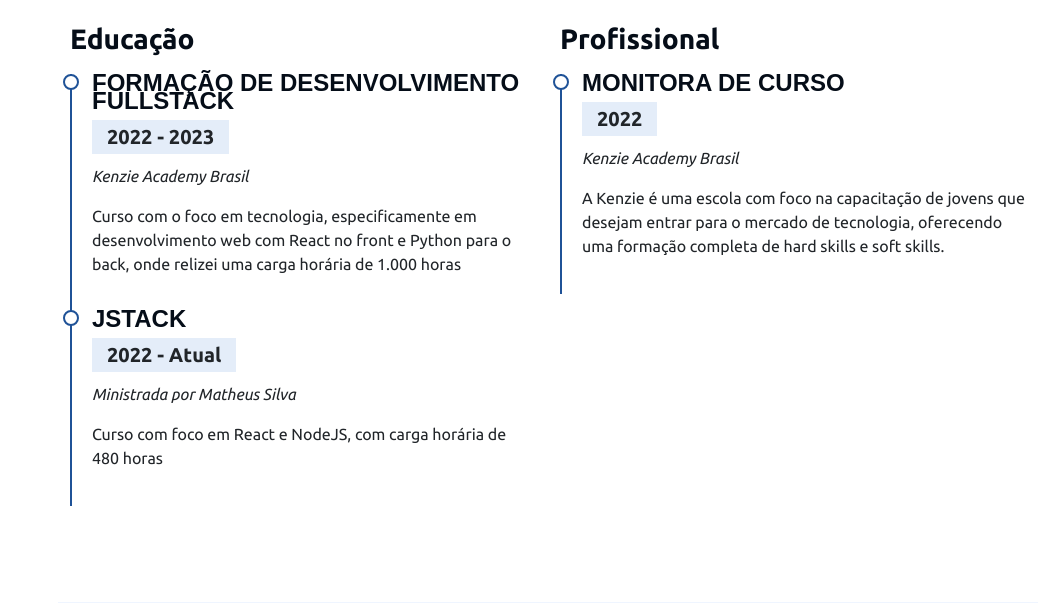
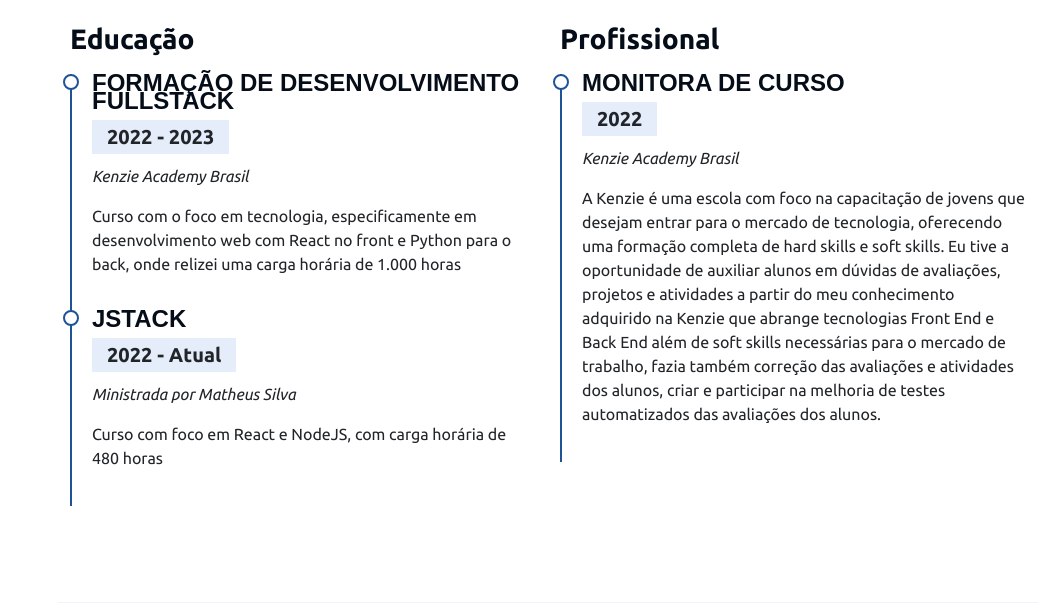
Before and after one commit to warmercolor/portfolio-flask, a Flask app: page / in a window 1280 px wide. Shown: the part 2482-3085 px from the top of the page, without its empty margins (242-1280 px from the left). Run offline with Flask 2, Linux system fonts and the light colour scheme; some libraries are stand-ins or nearby versions.

Commit message:
fix: experience kenzie

```diff
--- a/templates/index.html
+++ b/templates/index.html
@@ -294,8 +294,7 @@
                             <h5>2022</h5>
                             <p><em>Kenzie Academy Brasil</em></p>
                             <p>A Kenzie é uma escola com foco na capacitação de jovens que desejam
-                                entrar para o mercado de tecnologia, oferecendo uma formação
-                                completa de hard skills e soft skills.</p>
+                                entrar para o mercado de tecnologia, oferecendo uma formação completa de hard skills e soft skills. Eu tive a oportunidade de auxiliar alunos em dúvidas de avaliações, projetos e atividades a partir do meu conhecimento adquirido na Kenzie que abrange tecnologias Front End e Back End além de soft skills necessárias para o mercado de trabalho, fazia também correção das avaliações e atividades dos alunos, criar e participar na melhoria de testes automatizados das avaliações dos alunos.</p>
                         </div>
                     </div>
                 </div>
```
